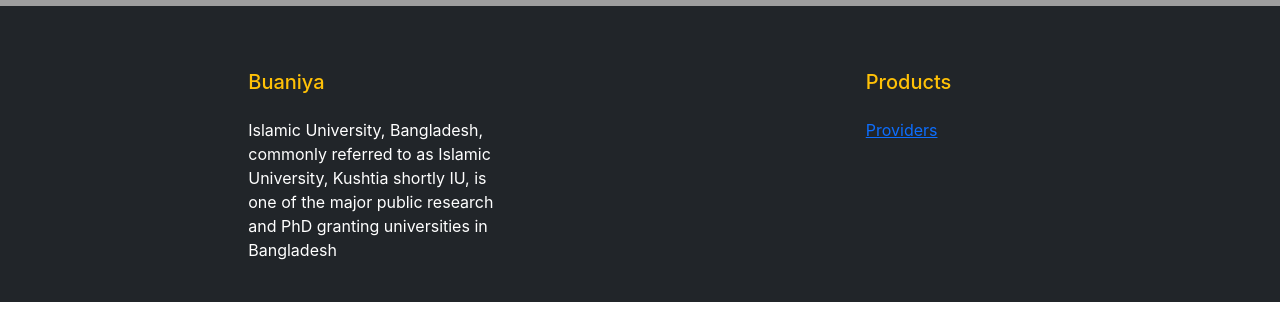
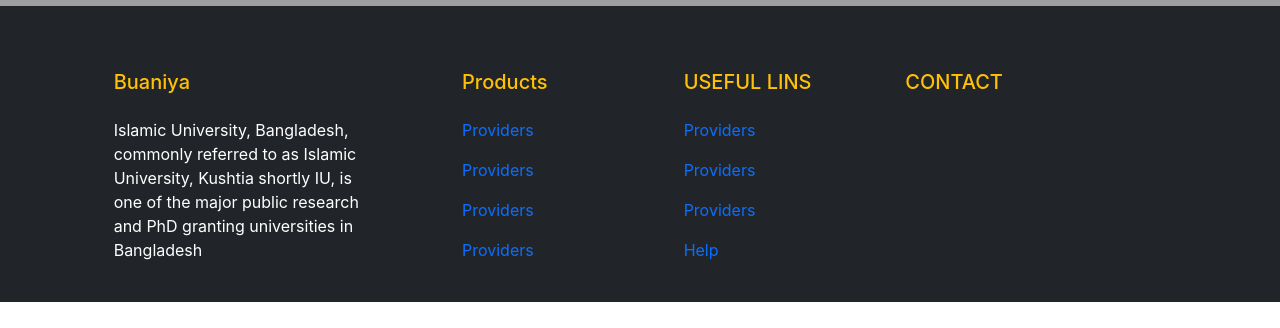
Before and after one commit to Zunaid-jony/buyonia-job-task, a React (Create React App) app: page /home in a window 1280 px wide. Shown: the part 400-728 px from the top of the page. Built offline with nearby package versions, Linux system fonts and the light colour scheme; grey boxes are pictures that could not be loaded.

Commit message:
footer style

```diff
--- a/src/components/Footer/Footer.js
+++ b/src/components/Footer/Footer.js
@@ -14,10 +14,43 @@
                     <div className='col-md-2 col-lg-2 col-xl-2 mx-auto mt-3'>
                         <h5 className='tect-uppercase mb-4 font-weight-bold text-warning'>Products</h5>
                         <p>
-                            <a href='' className='tect-white'>Providers</a>
+                            <a href='' className='tect-white'style={{textDecoration: 'none'}}  >Providers</a>
+                        </p>
+                        <p>
+                            <a href='' className='tect-white'style={{textDecoration: 'none'}}  >Providers</a>
+                        </p>
+                        <p>
+                            <a href='' className='tect-white'style={{textDecoration: 'none'}}  >Providers</a>
+                        </p>
+                        <p>
+                            <a href='' className='tect-white'style={{textDecoration: 'none'}}  >Providers</a>
                         </p>
 
                     </div>
+                {/*  */}
+
+                    <div className='col-md-3 col-lg-2 col-xl-2 mt-3'>
+                        <h5 className='text-uppercase mb-4 font-weight-bold text-warning'>Useful lins</h5>
+                        <p>
+                            <a href='' className='tect-white'style={{textDecoration: 'none'}}  >Providers</a>
+                        </p>
+                        <p>
+                            <a href='' className='tect-white'style={{textDecoration: 'none'}}  >Providers</a>
+                        </p>
+                        <p>
+                            <a href='' className='tect-white'style={{textDecoration: 'none'}}  >Providers</a>
+                        </p>
+                        <p>
+                            <a href='' className='tect-white'style={{textDecoration: 'none'}}  >Help</a>
+                        </p>
+
+                    </div>
+
+                    <div className='col-md-4 col-lg-3 col-lg-3 col-xl-3 mx-auto mt-3'>
+                        <h5 className='text-uppercase mb-4 font-weight-bold text-warning'> Contact</h5>
+
+                    </div>
+
 
                 </div>
 
```
